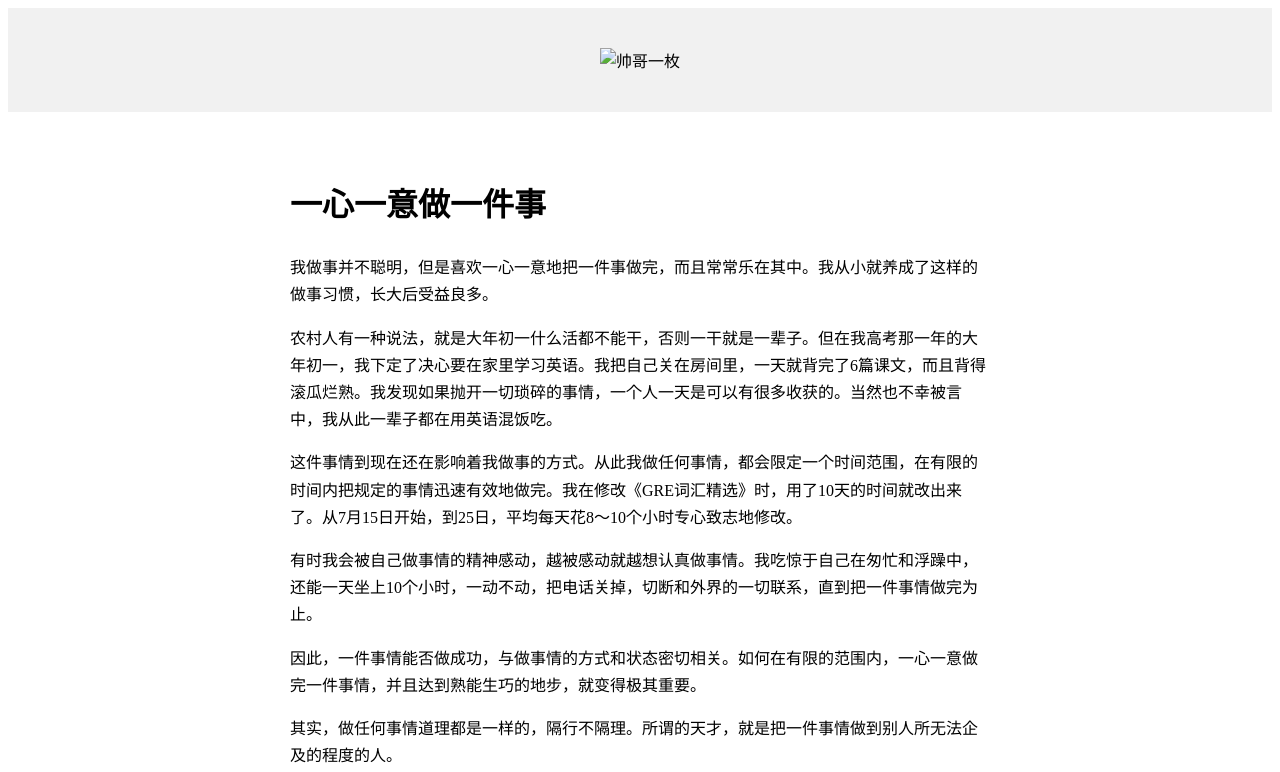
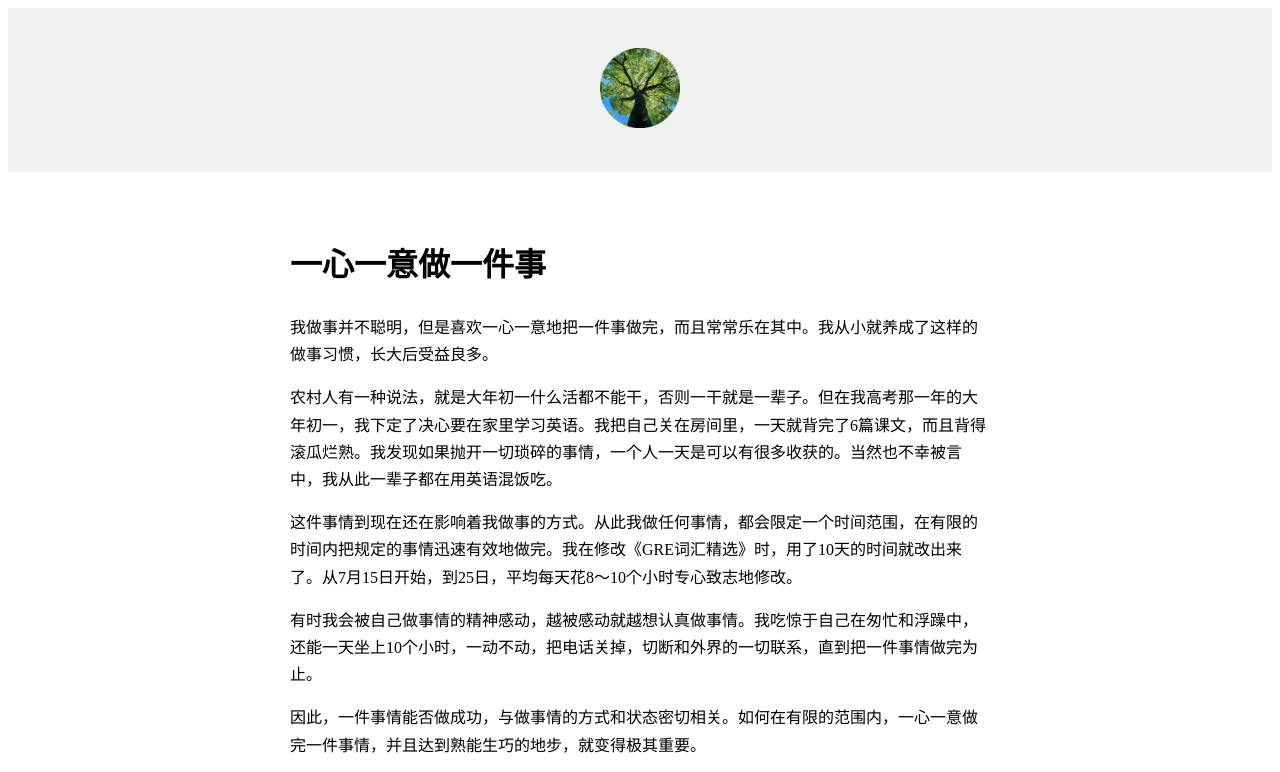
Before and after one commit to limit-99/lim_bookcase, a plain HTML site: page index.html in a window 1280 px wide. Shown: the top 772 px of the page. Drawn offline with Linux system fonts and the light colour scheme.

Commit message:
Update index.html

```diff
--- a/index.html
+++ b/index.html
@@ -11,7 +11,7 @@
         background-color: #f1f1f1;
         text-align: center;
         padding: 40px">
-        <img src="images/tree_circle.img" alt="帅哥一枚" width="80px" height="px">
+        <img src="images/tree_circle.png" alt="tree" width="80px" height="px">
     </div>
     <div style="
         max-width: 700px;
```
